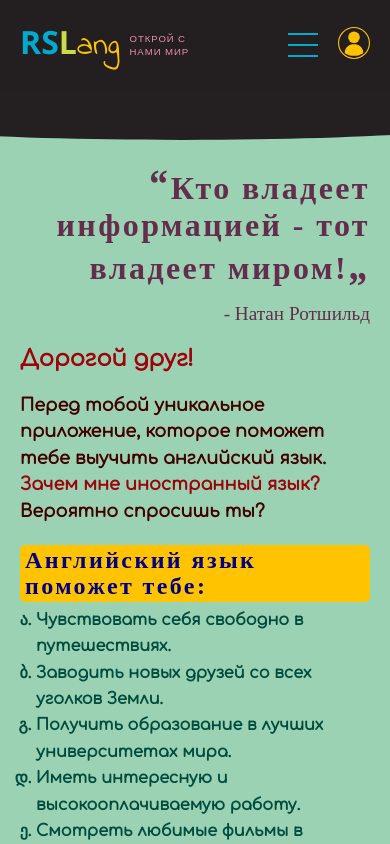
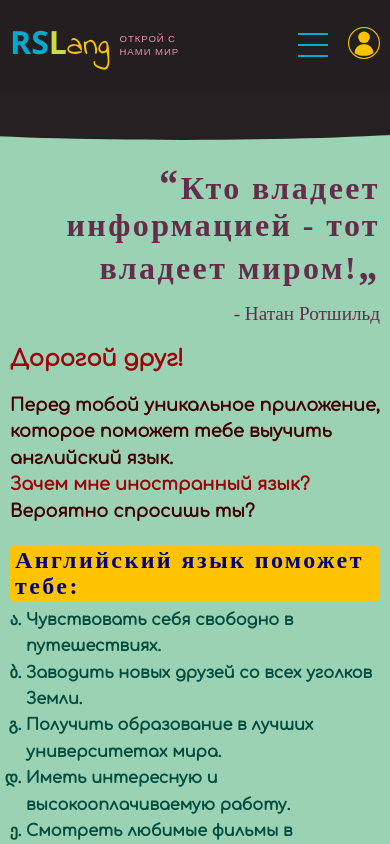
Before and after one commit to AigerimR/rslang, a React app: page / in a window 390 px wide. Shown: the top 844 px of the page. Built offline with nearby package versions, Linux system fonts and the light colour scheme; no server answers; a web font is replaced by a local one.

Commit message:
feat: add wrapper paddings for tablet

```diff
--- a/src/app.module.scss
+++ b/src/app.module.scss
@@ -11,3 +11,9 @@
   margin: 0 auto;
   padding: 0 20px;
 }
+
+@media screen and (max-width: 768px) {
+  .container {
+    padding: 0 10px;
+  }
+}
```
